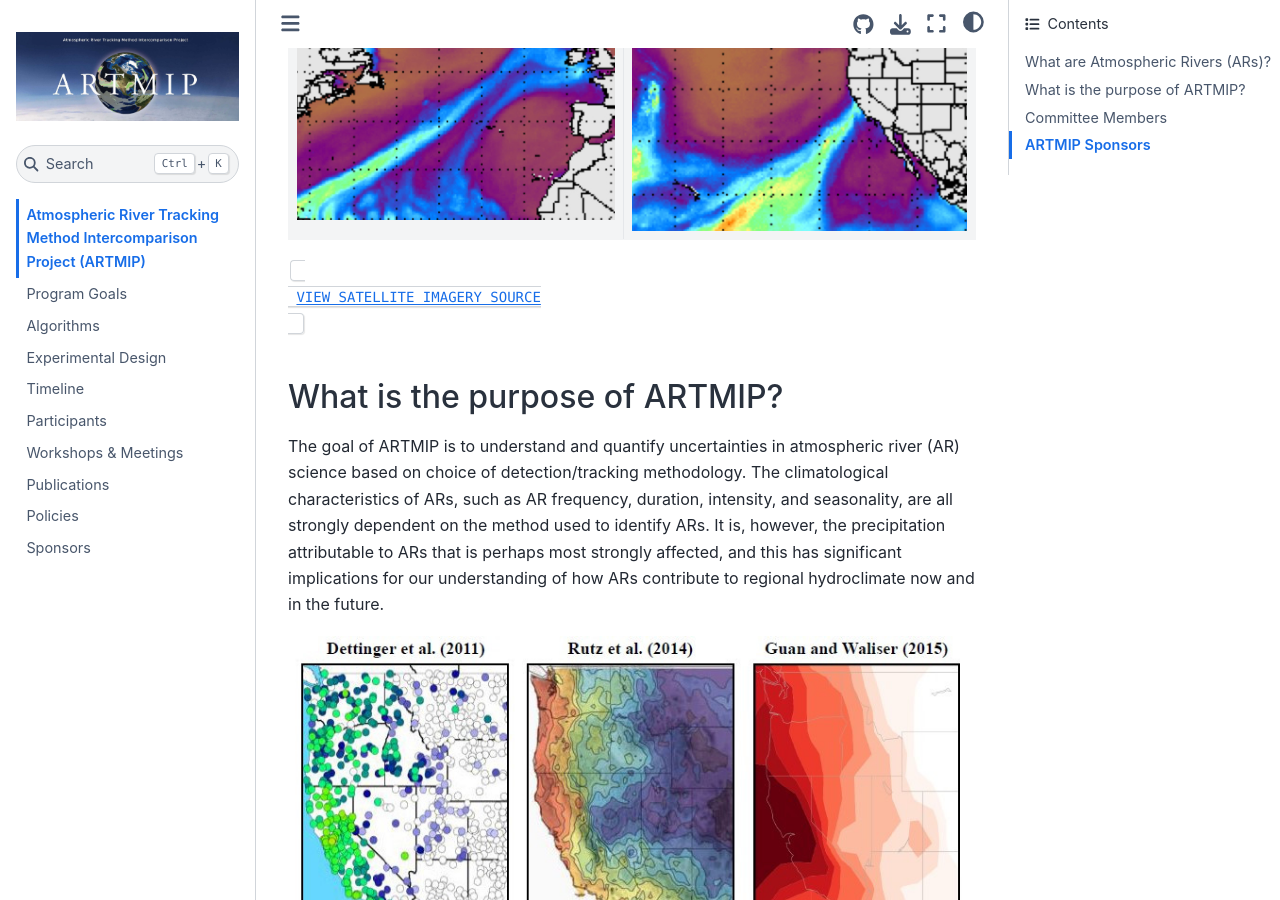
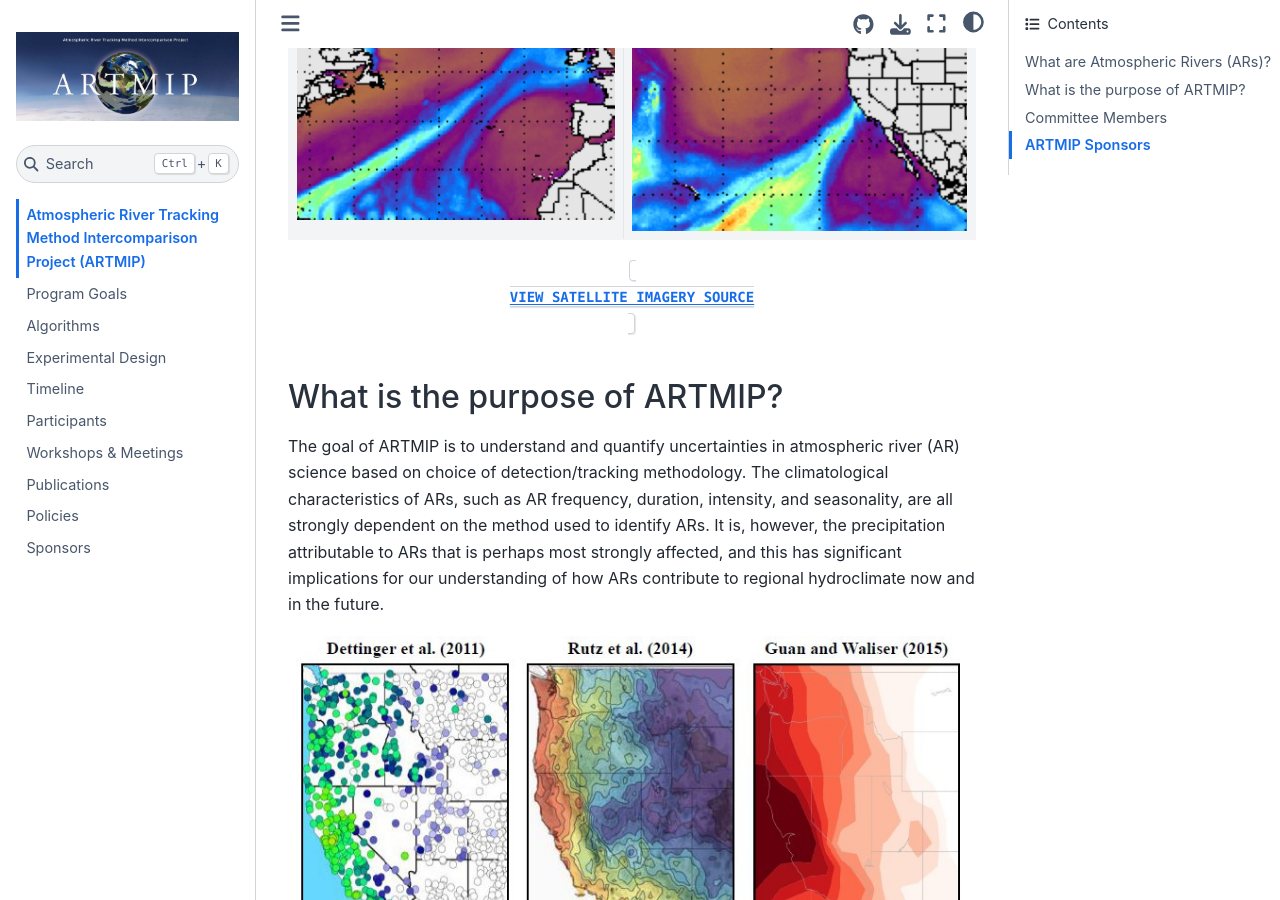
Before and after one commit to NCAR/ARTMIP, a Jupyter Book: the page built from book/intro.md, in a window 1280 px wide and 900 px high, scrolled down 623 px. Built offline with Jupyter Book 1.0.4 settings and Sphinx 7.4.7 and the Sphinx Book theme 1.1.4, drawn with Linux system fonts in a browser that asks for light colours.

```diff
--- a/book/intro.md
+++ b/book/intro.md
@@ -32,7 +32,9 @@ Atmospheric rivers (ARs) are dynamically driven, filamentary structures that acc
 | :---: | :---: |
 |  ![A satellite image of an Atmospheric River impacting the UK](images/ARTMIP_2014Jan24.UK_.flooding.jpg)  |  ![A satellite image of an Atmospheric River impacting Northern California](images/ARTMIP_2017Feb10.OrovilleDamCrisis-cropped.jpg)  |
 
-<kbd> <br> [VIEW SATELLITE IMAGERY SOURCE](https://tropic.ssec.wisc.edu/real-time/mimic-tpw/global/main.html) <br> </kbd>
+<p align="center"><kbd><br>
+  <a href=https://tropic.ssec.wisc.edu/real-time/mimic-tpw/global/main.html> <b>VIEW SATELLITE IMAGERY SOURCE</b> </a><br><br>
+  </kbd></p>
 
 ## What is the purpose of ARTMIP?
 The goal of ARTMIP is to understand and quantify uncertainties in atmospheric river (AR) science based on choice of detection/tracking methodology. The climatological characteristics of ARs, such as AR frequency, duration, intensity, and seasonality, are all strongly dependent on the method used to identify ARs. It is, however, the precipitation attributable to ARs that is perhaps most strongly affected, and this has significant implications for our understanding of how ARs contribute to regional hydroclimate now and in the future.
```
